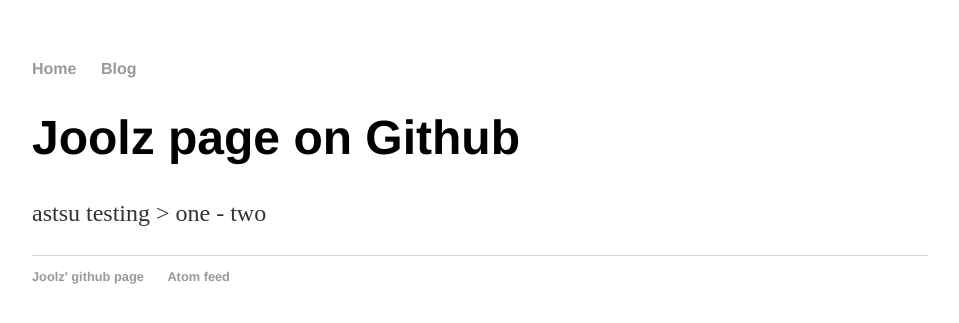
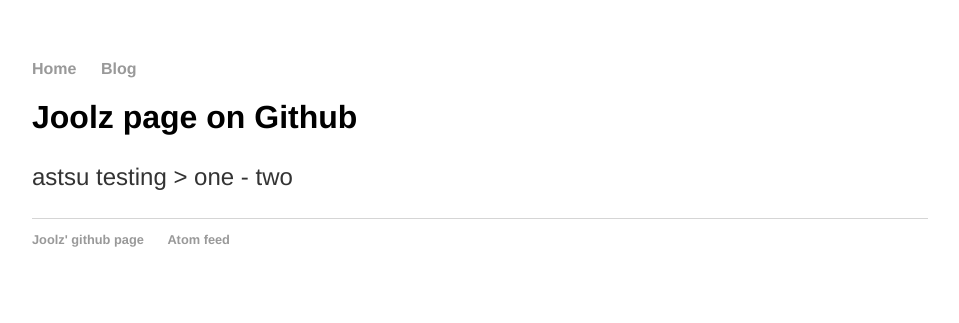
Before and after one commit to joolz/joolz.github.com, a Jekyll site: the page built from index.html, in a window 1280 px wide. Shown: the top 323 px of the page, without its empty margins (160-1119 px from the left). Built offline with Jekyll 4.4.1, drawn with Linux system fonts in a browser that asks for light colours.

Commit message:
Update CSS

```diff
--- a/css/main.css
+++ b/css/main.css
@@ -1,34 +1,42 @@
 body {
+	font-family:'Helvetica', 'Arial', 'Sans-Serif';
 	margin: 60px auto;
 	width: 70%;
 }
+
 nav ul, footer ul {
-    font-family:'Helvetica', 'Arial', 'Sans-Serif';
 	padding: 0px;
 	list-style: none;
 	font-weight: bold;
 }
+
 nav ul li, footer ul li {
 	display: inline;
 	margin-right: 20px;
 }
+
 a {
 	text-decoration: none;
 	color: #999;
 }
+
 a:hover {
 	text-decoration: underline;
 }
-h1 {
+
+h1 h2 h3 {
+	color: grey;
 	font-size: 3em;
-    font-family:'Helvetica', 'Arial', 'Sans-Serif';
 }
+
 p {
 	font-size: 1.5em;
 	line-height: 1.4em;
 	color: #333;
 }
+
 footer {
+	color: grey;
 	border-top: 1px solid #d5d5d5;
 	font-size: .8em;
 }
```
Lines whose indentation alone changed are shown as unchanged.
